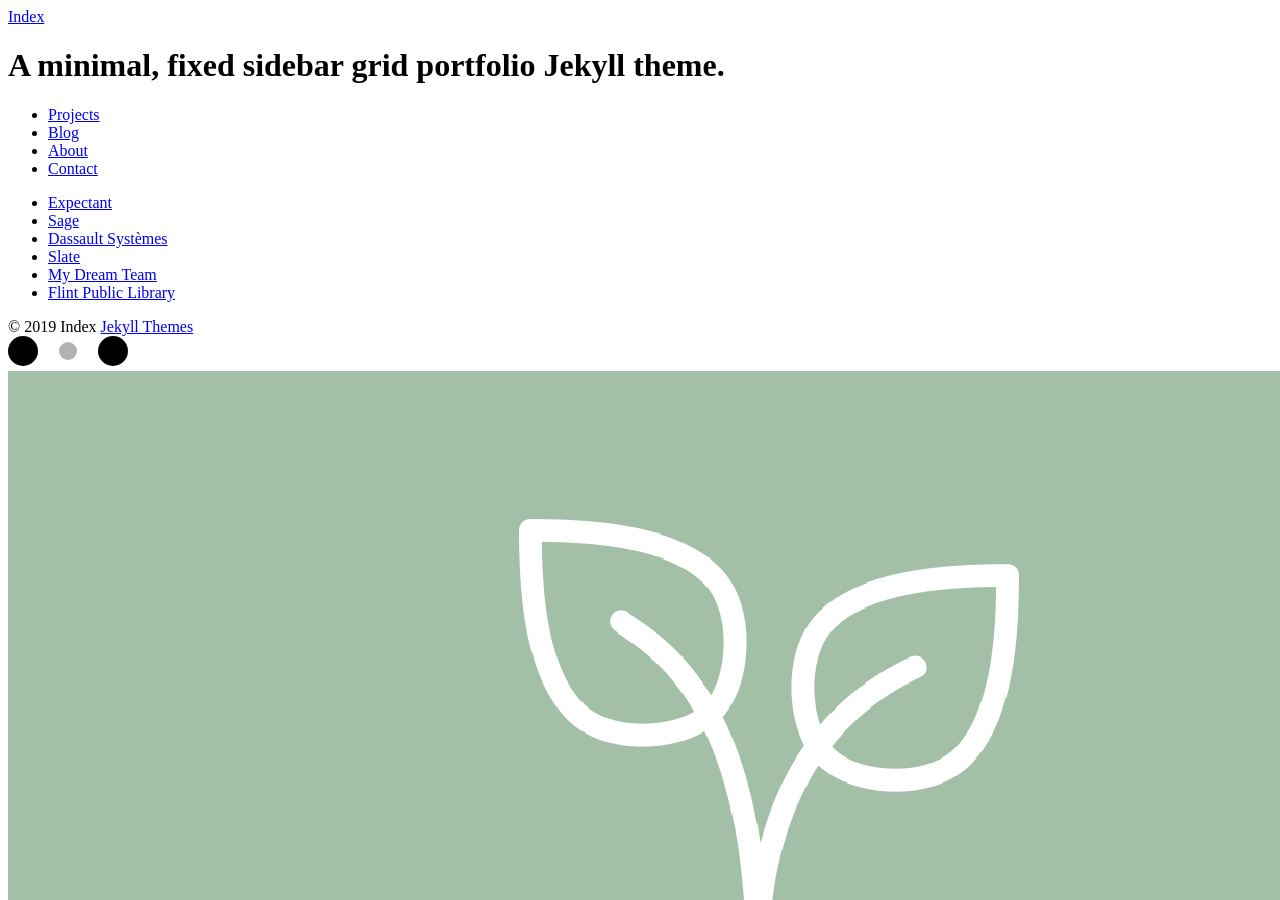
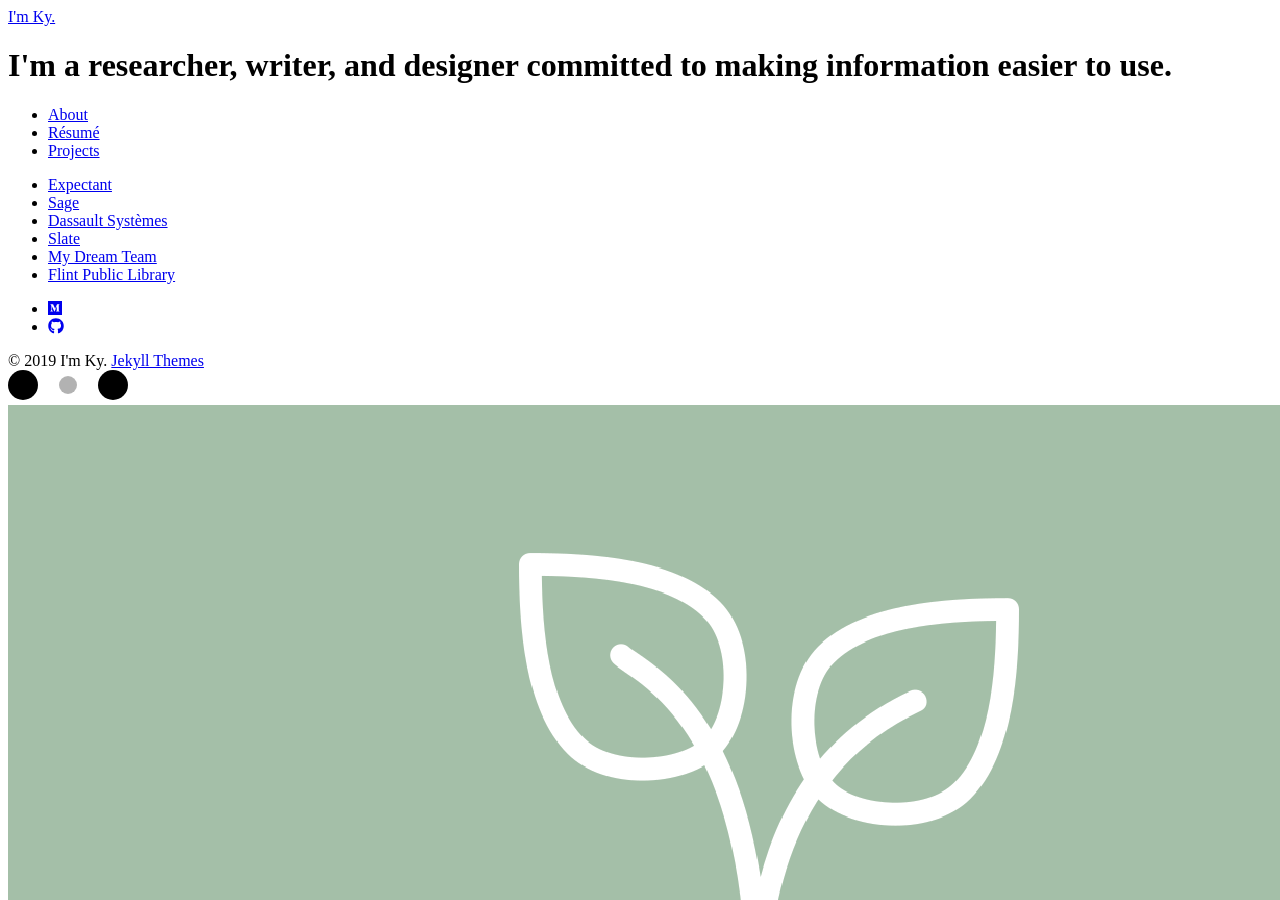
Before and after one commit to kywoj/kywoj.github.io, a Jekyll site: the page built from index.html, in a window 1280 px wide and 900 px high. Built offline with Jekyll 4.4.1, drawn with Linux system fonts in a browser that asks for light colours; nearby versions of some CDN libraries; some of the changed lines change nothing that is shown.

Commit message:
updated settings

```diff
--- a/_data/settings.yml
+++ b/_data/settings.yml
@@ -1,6 +1,6 @@
 basic_settings:
-  site_title: Index
-  site_tagline: A minimal, fixed sidebar grid portfolio Jekyll theme.
+  site_title: I'm Ky.
+  site_tagline:  I'm a researcher, writer, and designer committed to making information easier to use.
   favicon_image: /images/favicon.png
 
 header_settings:
@@ -9,17 +9,19 @@ header_settings:
 
 menu_settings:
   menu_items:
+    #- title: 'Blog'
+    #  url: '/blog/'
+    - title: 'About'
+      url: '/about'
+    #- title: 'Contact'
+    #  url: '/contact'
+    - title: 'Résumé'
+      url: '/resume'
     - title: 'Projects'
       url: '/'
-    - title: 'Blog'
-      url: '/blog/'
-    - title: 'About'
-      url: '/about'
-    - title: 'Contact'
-      url: '/contact'
 
 grid_settings:
-  overlay_opacity: 0.8
+  overlay_opacity: 0.9
   grid_spacing: 20
 
 contact_settings:
@@ -29,31 +31,32 @@ contact_settings:
   send_button_text: 'Send Message'
 
 social_settings:
-  facebook_url: ''
-  twitter_url: ''
-  instagram_url: ''
-  snapchat_url: ''
-  youtube_url: ''
-  google-plus_url: ''
-  vimeo_url: ''
-  pinterest_url: ''
-  medium_url: ''
-  quora_url: ''
-  amazon_url: ''
-  apple_url: ''
-  android_url: ''
-  tumblr_url: ''
-  dribbble_url: ''
-  behance_url: ''
-  deviantart_url: ''
-  github_url: ''
-  reddit_url: ''
-  flickr_url: ''
-  etsy_url: ''
-  kickstarter_url: ''
-  soundcloud_url: ''
-  spotify_url: ''
-  bandcamp_url: ''
+ #facebook_url: ''
+  #twitter_url: 'https://twitter.com/whrsyrhousekey'
+  #instagram_url: ''
+  #snapchat_url: ''
+  #youtube_url: ''
+  #google-plus_url: ''
+  #vimeo_url: ''
+  #pinterest_url: ''
+  medium_url: 'https://medium.com/@kywoj'
+  #quora_url: ''
+  #amazon_url: ''
+  #apple_url: ''
+  #android_url: ''
+  #tumblr_url: ''
+  #dribbble_url: ''
+  #behance_url: ''
+  #deviantart_url: ''
+  github_url: 'https://github.com/kywoj'
+  #reddit_url: ''
+  #flickr_url: ''
+  #etsy_url: ''
+  #kickstarter_url: ''
+  #soundcloud_url: ''
+  #spotify_url: ''
+  #bandcamp_url: ''
+  linkedin_url: 'https://www.linkedin.com/in/kyliewojciechowski/'
   linkedin_url: ''
 
 color_settings:
@@ -70,9 +73,9 @@ color_settings:
   error_color: '#D64541'
 
 font_settings:
-  font_embed: '<link href="https://fonts.googleapis.com/css?family=Montserrat:300,500" rel="stylesheet">'
-  title_font: '"Montserrat", sans-serif'
-  body_font: '"Montserrat", sans-serif'
+  font_embed: '<link href="https://fonts.googleapis.com/css?family=Work+Sans:300,500" rel="stylesheet">'
+  title_font: '"Work Sans", sans-serif'
+  body_font: '"Work Sans", sans-serif'
   regular_weight: 300
   bold_weight: 500
   site_title:
```
